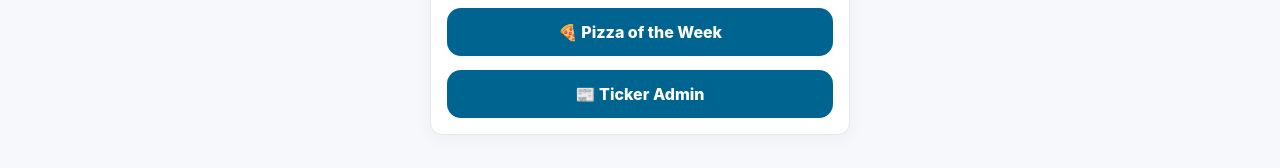
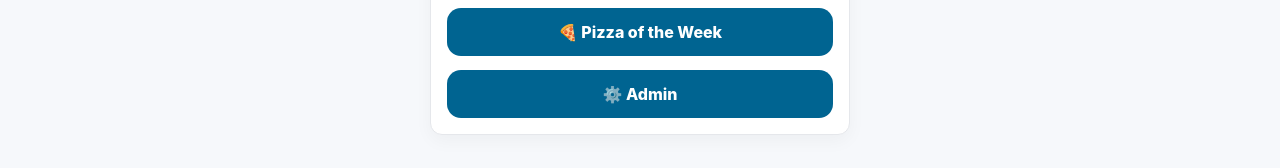
Before and after one commit to dmmh2025/mourne-oids-oer-walkthrough, a Next.js app: page / in a window 1280 px wide. Shown: the part 741-909 px from the top of the page. Built offline with nearby package versions, Linux system fonts and the light colour scheme; no server answers; the database is empty.

Commit message:
Update page.tsx

```diff
--- a/app/page.tsx
+++ b/app/page.tsx
@@ -109,7 +109,7 @@ export default function HomePage() {
             🧾 Daily OER Walkthrough
           </a>
 
-          {/* OER Results (renamed from Admin Panel) */}
+          {/* OER Results */}
           <a href="/admin" className="btn btn--brand">
             📈 OER Results
           </a>
@@ -129,9 +129,9 @@ export default function HomePage() {
             🍕 Pizza of the Week
           </a>
 
-          {/* Ticker Admin (now same style as others) */}
+          {/* Admin (was Ticker Admin) */}
           <a href="/admin/ticker" className="btn btn--brand">
-            📰 Ticker Admin
+            ⚙️ Admin
           </a>
         </div>
       </section>
```
